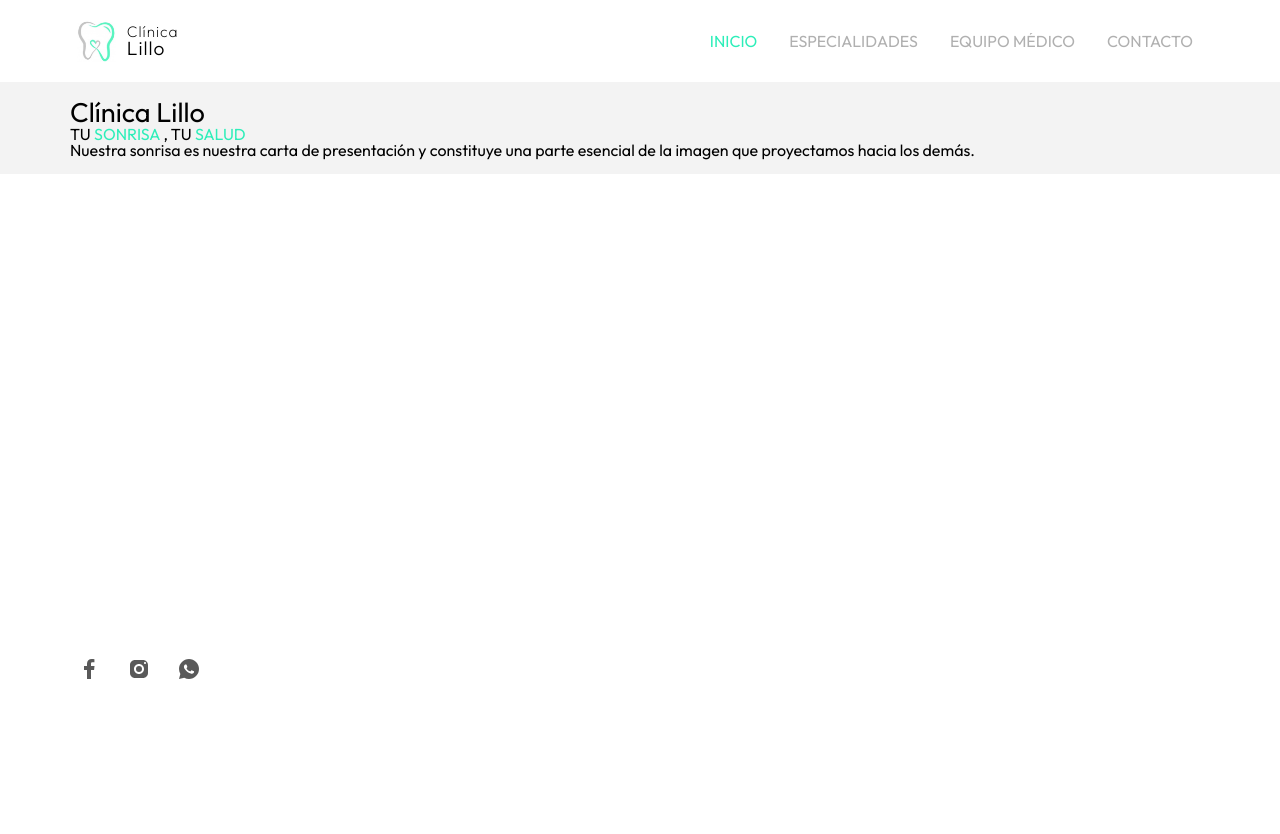
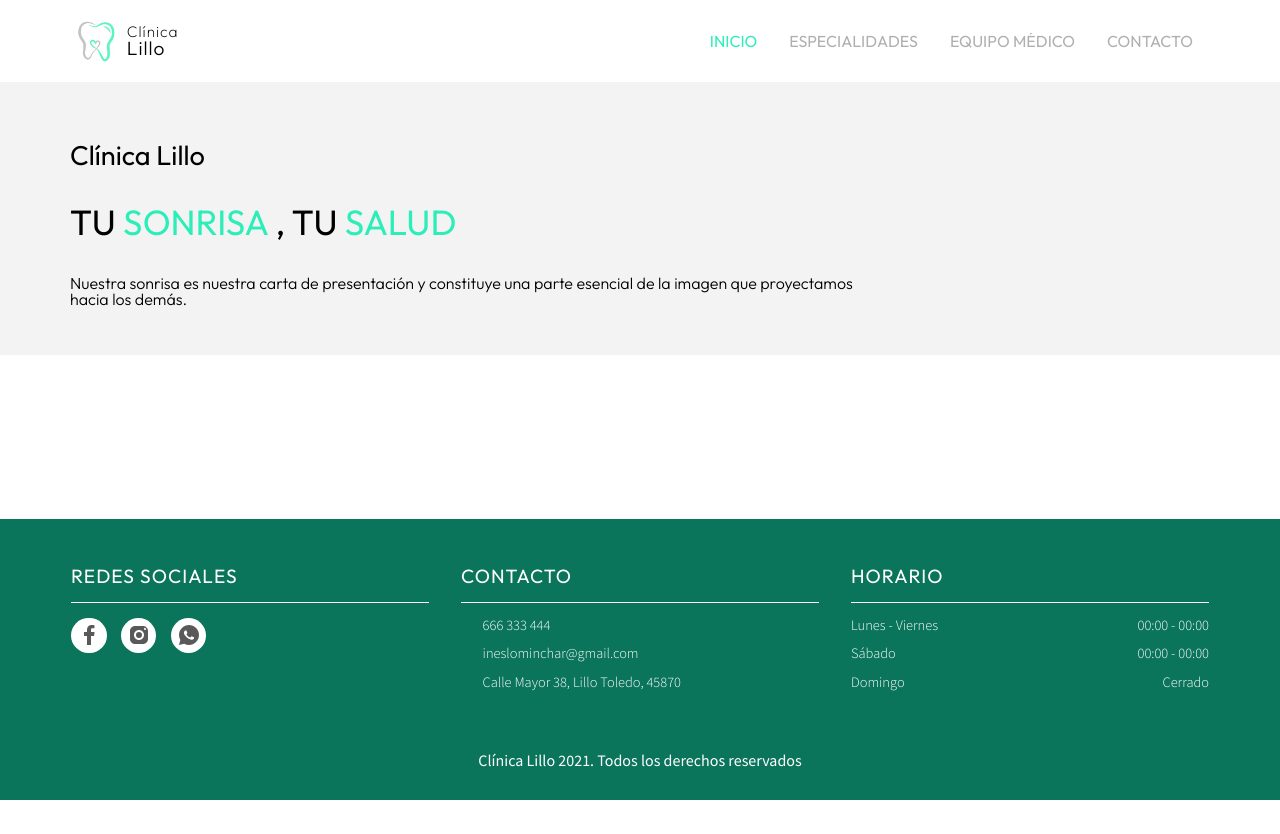
Before and after one commit to JJuarez-git/clinica, an Angular app: page /inicio in a window 1280 px wide. After the commit the page ends 800 px from the top, so only its background shows below. Built offline with nearby package versions, Linux system fonts and the light colour scheme.

Commit message:
minor fixes

```diff
--- a/src/assets/styles/components.css
+++ b/src/assets/styles/components.css
@@ -48,6 +48,23 @@
     transform: scale(2);
 }
 
+.text-center {
+   text-align: center !important;
+}
+
+.hr {
+   display: block;
+   height: 1px;
+   width: 100%;
+   background-color: #fff;
+}
+.hr-fade {
+   display: block;
+   height: 1px;
+   width: 100%;
+   background-image: linear-gradient(to right, rgba(212, 212, 212, 0) 0, #fff 20%, #fff 80%, rgba(212, 212, 212, 0) 100%);
+}
+
 .section-bg-color, .section-no-bg {
     padding: 1em 0;
 }
@@ -55,3 +72,31 @@
 .section-bg-color {
     background-color: var(--section-bg-color);
 }
+
+.jumbotron {
+   padding: 1em 0;
+   text-align: center;
+}
+
+.jumbotron h2 {
+   font-size: 2.2em;
+}
+
+.jumbotron h4 {
+   font-weight: 300;
+}
+
+.jumbotron > * {
+   margin: 1em 0;
+   width: 100%;
+}
+
+@media (min-width: 768px) {
+   .jumbotron {
+       text-align: initial;
+   }
+
+   .jumbotron > * {
+       width: 70%;
+   }
+}
--- a/src/styles.css
+++ b/src/styles.css
@@ -19,19 +19,29 @@
    --secondary-color-hover: #969696;
    --section-bg-color: #f3f3f3;
    --footer-color: #595959;
+   --optional-footer-color: #0a755b;
 }
 
-body, button {
+body,
+button {
    font-size: 1em;
    font-family: 'Source Sans Pro', sans-serif;
 }
 
-h1,h2,h3,h4,h5,h6, .title, .sub-title {
+h1,
+h2,
+h3,
+h4,
+h5,
+h6,
+.title,
+.sub-title {
    font-family: 'Outfit', sans-serif;
 }
 
 main {
-    min-height: calc(100vh - (82px + 233px)); /* 100vh - (altura nav + altura footer) */
+   /* 100vh - (altura nav + altura footer) */
+   min-height: calc(100vh - (82px + 282px));
    z-index: 1;
 }
 
@@ -51,6 +61,7 @@ main {
    0% {
       opacity: 0;
    }
+
    100% {
       opacity: 1;
    }
@@ -61,11 +72,13 @@ main {
       width: 750px;
    }
 }
+
 @media (min-width: 992px) {
    .container {
       width: 970px;
    }
 }
+
 @media (min-width: 1200px) {
    .container {
       width: 1170px;
```
Lines whose indentation alone changed are shown as unchanged.
